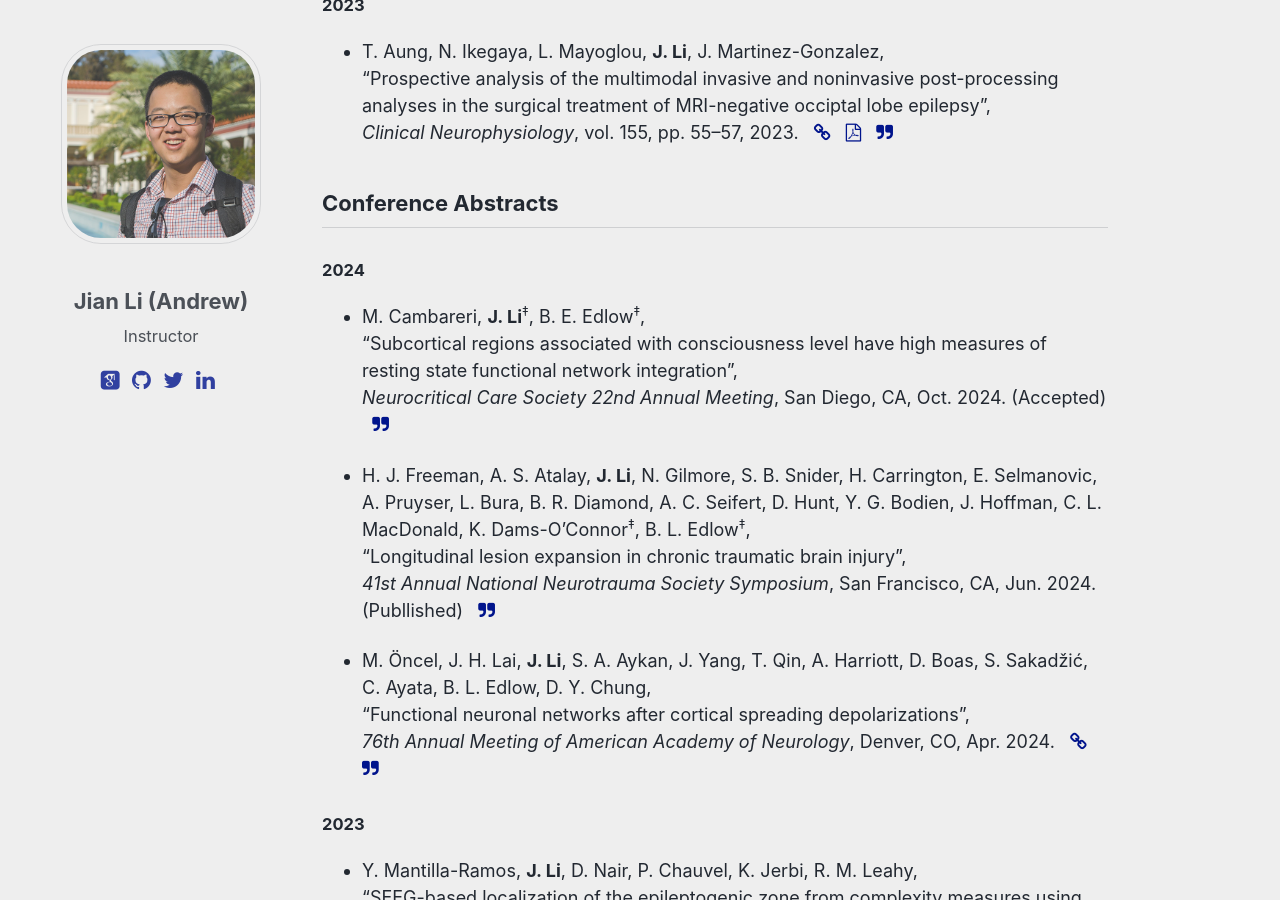
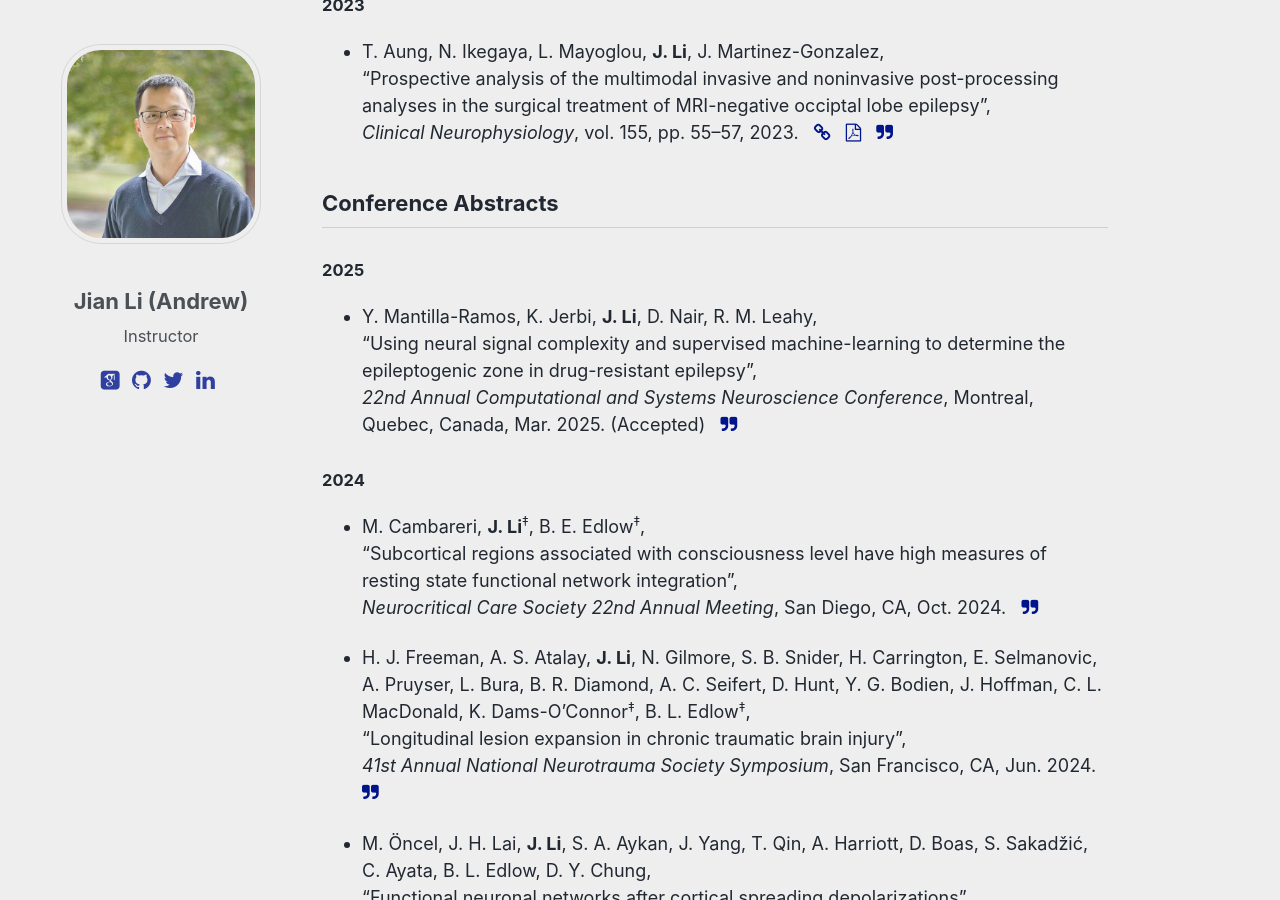
Before and after one commit to silencer1127/silencer1127.github.io, a Jekyll site: the page built from _pages/pub_archive.md, in a window 1280 px wide and 900 px high, scrolled down 391 px. Built offline with Jekyll 4.4.1, drawn with Linux system fonts in a browser that asks for light colours; some web fonts are replaced; comment, search, counter and statistics services are not loaded.

Commit message:
updated pub and profile photo

```diff
--- a/_includes/bib_derivatives/abstract.md
+++ b/_includes/bib_derivatives/abstract.md
@@ -1,12 +1,18 @@
+### 2025
+
+* Y. Mantilla-Ramos, K. Jerbi, **J. Li**, D. Nair, R. M. Leahy,
+"Using neural signal complexity and supervised machine-learning to determine the epileptogenic zone in drug-resistant epilepsy",
+*22nd Annual Computational and Systems Neuroscience Conference*, Montreal, Quebec, Canada, Mar. 2025. (Accepted) &nbsp; [<i class="fa fa-quote-right"></i>](/files/bib/MantillaRamos_2025_COSYNE_Using.bib)
+
 ### 2024
 
 * M. Cambareri, **J. Li**<sup>&Dagger;</sup>, B. E. Edlow<sup>&Dagger;</sup>,
 "Subcortical regions associated with consciousness level have high measures of resting state functional network integration",
-*Neurocritical Care Society 22nd Annual Meeting*, San Diego, CA, Oct. 2024. (Accepted) &nbsp; [<i class="fa fa-quote-right"></i>](/files/bib/Cambareri_2024_NCS_Subcortical.bib)
+*Neurocritical Care Society 22nd Annual Meeting*, San Diego, CA, Oct. 2024.  &nbsp; [<i class="fa fa-quote-right"></i>](/files/bib/Cambareri_2024_NCS_Subcortical.bib)
 
 * H. J. Freeman, A. S. Atalay, **J. Li**, N. Gilmore, S. B. Snider, H. Carrington, E. Selmanovic, A. Pruyser, L. Bura, B. R. Diamond, A. C. Seifert, D. Hunt, Y. G. Bodien, J. Hoffman, C. L. MacDonald, K. Dams-O'Connor<sup>&Dagger;</sup>, B. L. Edlow<sup>&Dagger;</sup>,
 "Longitudinal lesion expansion in chronic traumatic brain injury",
-*41st Annual National Neurotrauma Society Symposium*, San Francisco, CA, Jun. 2024. (Publlished) &nbsp; [<i class="fa fa-quote-right"></i>](/files/bib/Freeman_2024_NNS_Longitudinal.bib)
+*41st Annual National Neurotrauma Society Symposium*, San Francisco, CA, Jun. 2024.  &nbsp; [<i class="fa fa-quote-right"></i>](/files/bib/Freeman_2024_NNS_Longitudinal.bib)
 
 * M. Öncel, J. H. Lai, **J. Li**, S. A. Aykan, J. Yang, T. Qin, A. Harriott, D. Boas, S. Sakadžić, C. Ayata, B. L. Edlow, D. Y. Chung,
 "Functional neuronal networks after cortical spreading depolarizations",
```
Also changed, not shown: _includes/bib_derivatives/preprint.md (+20 -12 lines), files/bib/Khalaf_2024_bioRxiv_Shared.bib (added, +8 -0 lines), files/bib/MantillaRamos_2025_COSYNE_Using.bib (added, +11 -0 lines), files/bib/Warren_2024_medRxiv_Human.bib (added, +8 -0 lines), images/Andrew_S9.jpg.
